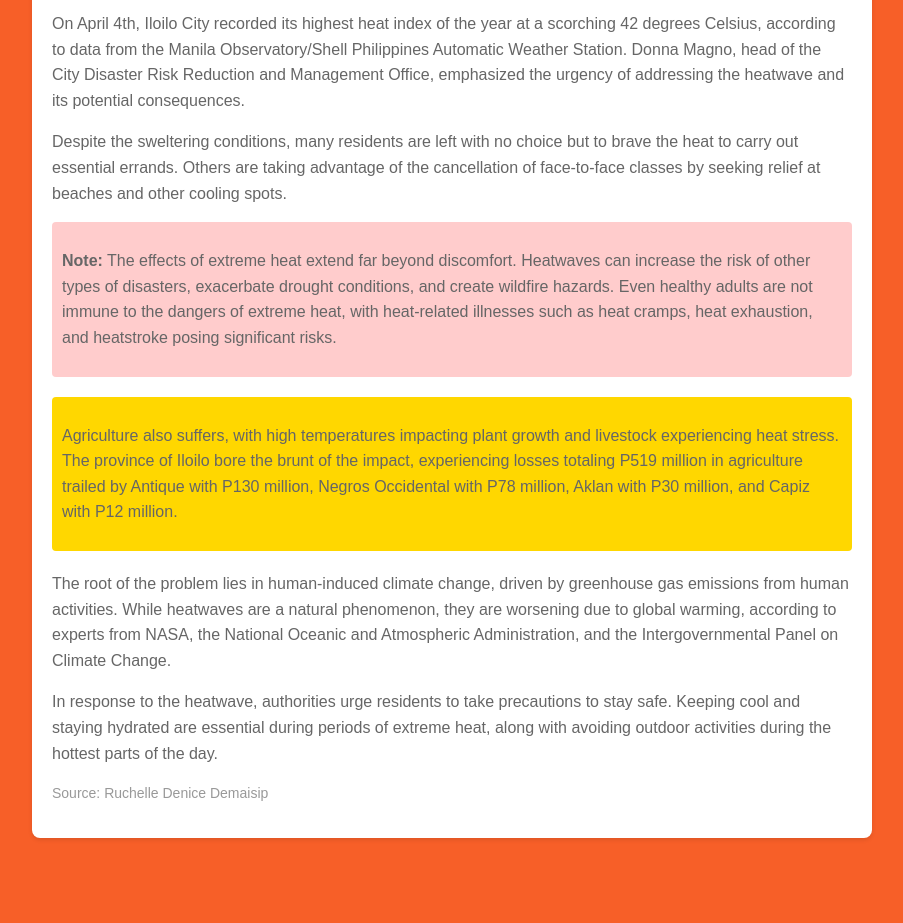
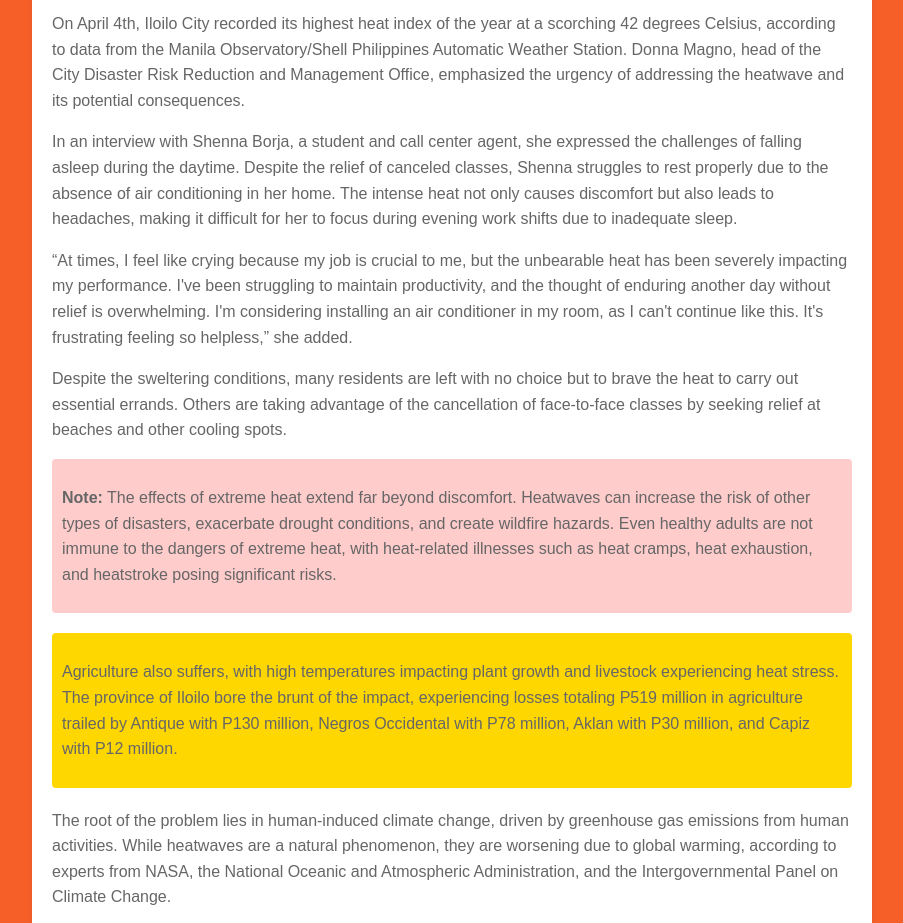
Before and after one commit to RuchelleDeniceDemaisip/RuchelleDeniceDemaisip, a plain HTML site: page index.html in a window 1280 px wide. Shown: the part 960-1883 px from the top of the page, without its empty margins (188-1091 px from the left). Before the commit the page ends 1818 px from the top, so only its background shows below. Drawn offline with Linux system fonts and the light colour scheme.

Commit message:
Update index.html

```diff
--- a/index.html
+++ b/index.html
@@ -63,6 +63,9 @@
     <p>Last week, Mayor Jerry Treñas took decisive action in response to the extreme heat, issuing Executive Order No. 047-B to extend the suspension of in-person classes to colleges and universities across the city. This decision came as the heat index soared above 40 degrees Celsius, making outdoor activities unbearable for many residents.</p>
 
     <p>On April 4th, Iloilo City recorded its highest heat index of the year at a scorching 42 degrees Celsius, according to data from the Manila Observatory/Shell Philippines Automatic Weather Station. Donna Magno, head of the City Disaster Risk Reduction and Management Office, emphasized the urgency of addressing the heatwave and its potential consequences.</p>
+    <p>In an interview with Shenna Borja, a student and call center agent, she expressed the challenges of falling asleep during the daytime. Despite the relief of canceled classes, Shenna struggles to rest properly due to the absence of air conditioning in her home. The intense heat not only causes discomfort but also leads to headaches, making it difficult for her to focus during evening work shifts due to inadequate sleep.</p>
+
+    <p>“At times, I feel like crying because my job is crucial to me, but the unbearable heat has been severely impacting my performance. I've been struggling to maintain productivity, and the thought of enduring another day without relief is overwhelming. I'm considering installing an air conditioner in my room, as I can't continue like this. It's frustrating feeling so helpless,” she added.</p>
 
     <p>Despite the sweltering conditions, many residents are left with no choice but to brave the heat to carry out essential errands. Others are taking advantage of the cancellation of face-to-face classes by seeking relief at beaches and other cooling spots.</p>
 
```
